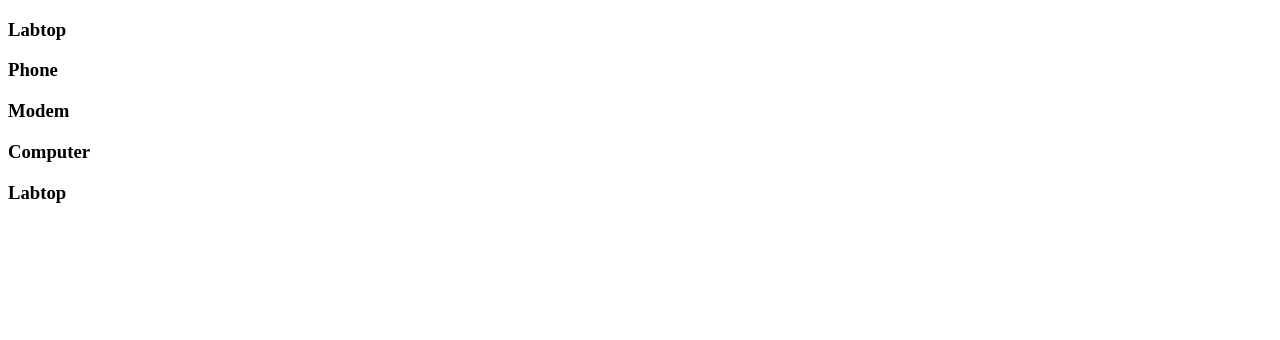
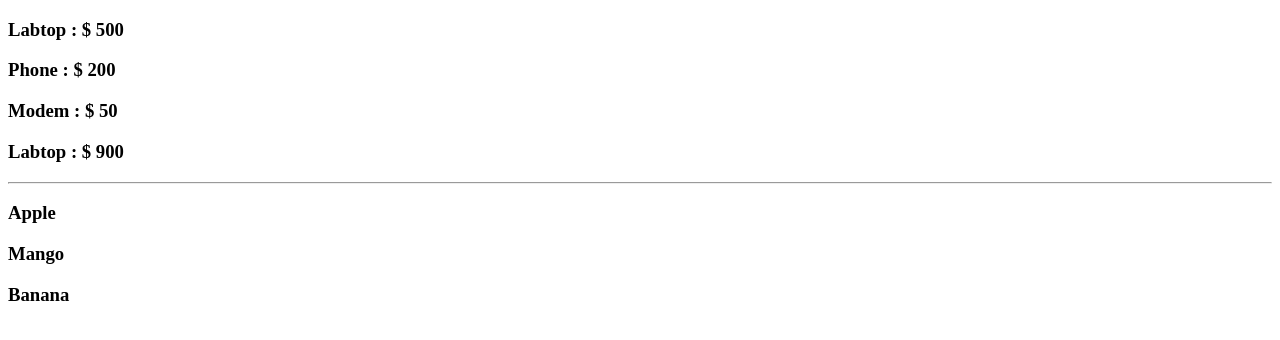
Before and after one commit to AmirTaki/React-JS-Tutorial-For-Beginners, a React (Create React App) app in the folder myproject/: page / in a window 1280 px wide. Shown: the top 340 px of the page. Built offline with nearby package versions, Linux system fonts and the light colour scheme.

Commit message:
Rendering Array

```diff
--- a/myproject/src/components/Product.jsx
+++ b/myproject/src/components/Product.jsx
@@ -1,9 +1,22 @@
 const Product = () => {
-    const products = ["Labtop", "Phone", "Modem", "Computer", "Labtop"]
-    const productList = products.map((product) => (<h3 key = {product}>{product}</h3>))
+    // PRODUCTS
+    const products = [
+        {id : 1, name : 'Labtop', price : 500},
+        {id : 2, name : 'Phone', price : 200},
+        {id : 3, name : 'Modem', price : 50},
+        {id : 4, name : 'Labtop', price : 900},
+    ]
+
+    const ProductList = products.map((product) =>
+        (<h3 key = {product.id}>{product.name} : $ {product.price}</h3>))
+    // FRIUTS
+    const fruits = ["Apple", "Mango", "Banana"]
+    const FruitsList = fruits.map((fruit, index) => (<h3 key = {index}>{fruit}</h3>))
     return(
         <>
-            {productList}
+        {ProductList}
+        <hr />
+        {FruitsList}
         </>
     )
 }
```
